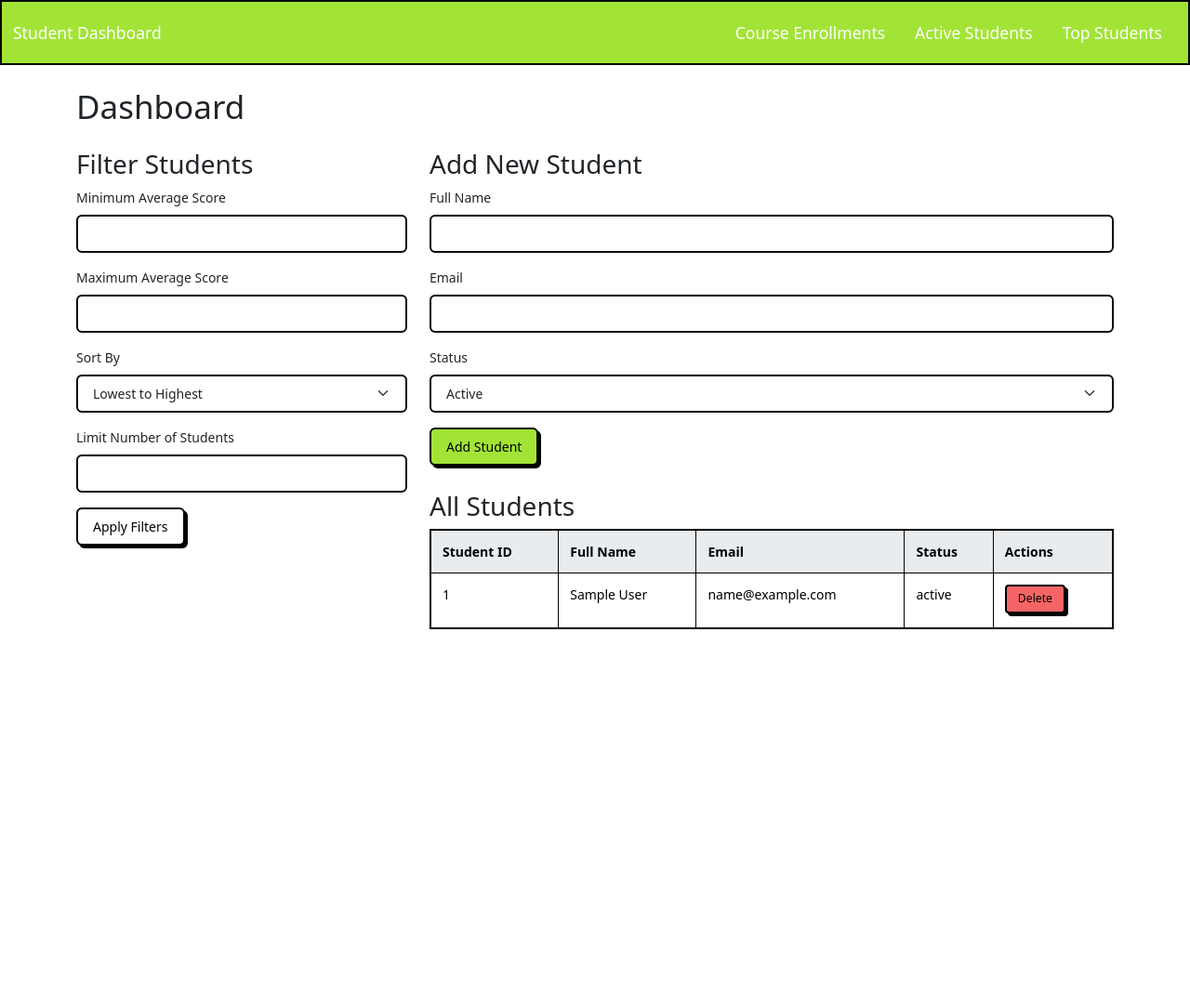
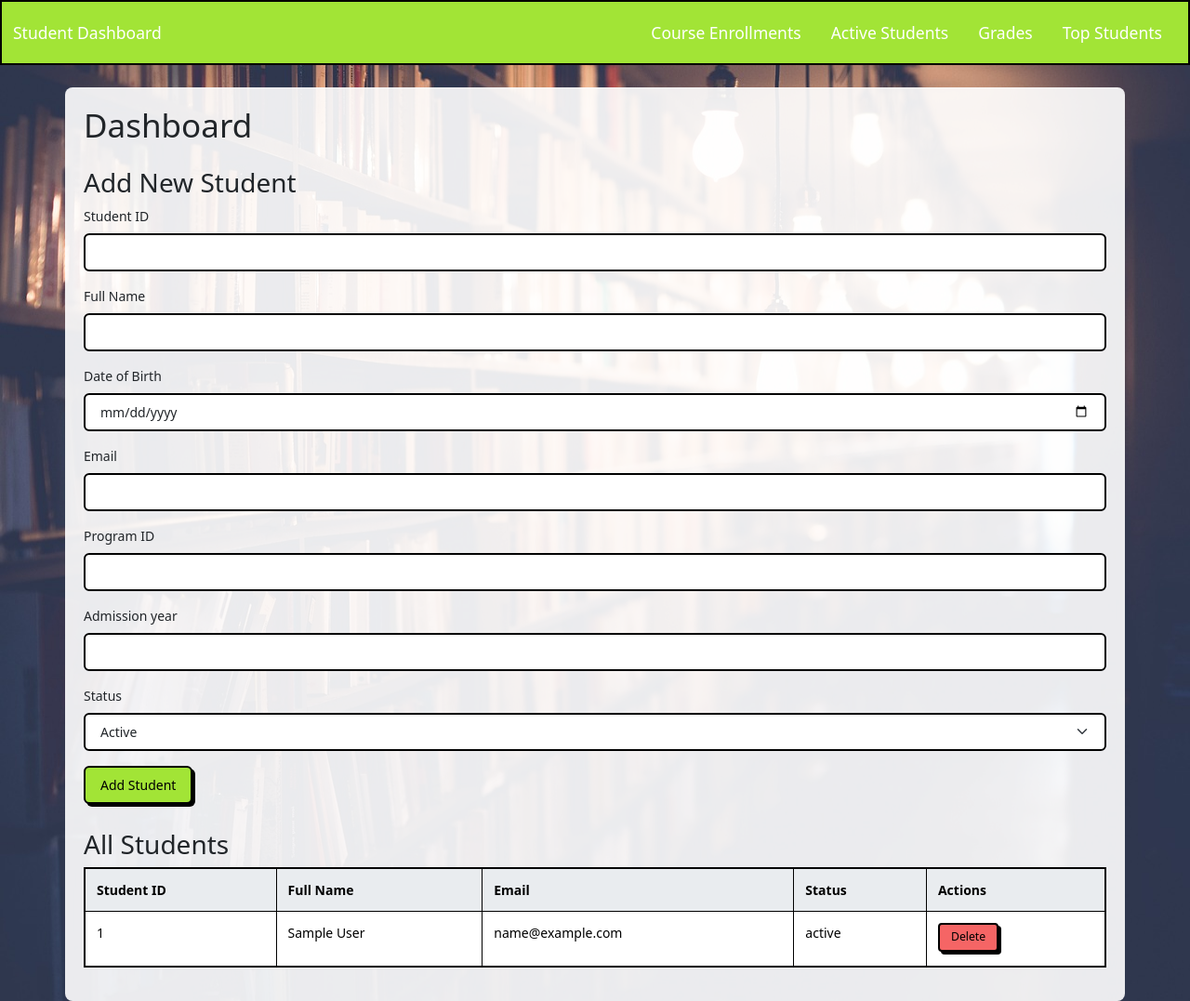
Before and after one commit to jxipaul/dbms, a Flask app: page /filter-students in a window 1280 px wide. Shown: the whole page at 93% size. Before the commit the page ends 677 px from the top, so only its background shows below. Run offline with Flask 3, Linux system fonts and the light colour scheme; tables that the repository leaves empty or names only in its code hold one stand-in row (values such as "Sample post"); some libraries are stand-ins or nearby versions.

Commit message:
fixed adding students

```diff
--- a/app.py
+++ b/app.py
@@ -19,16 +19,21 @@ def get_db_connection():
 @app.route('/add-student', methods=['POST'])
 def add_student():
     from flask import request
+    print(request.form)
+    student_id = request.form['student_id']
     full_name = request.form['full_name']
+    dob = request.form['dob']
     email = request.form['email']
+    program_id = request.form['program_id']
+    admission_year = request.form['admission_year']
     status = request.form['status']
 
     conn = get_db_connection()
     cursor = conn.cursor()
     cursor.execute("""
-        INSERT INTO Students (full_name, email, status)
-        VALUES (%s, %s, %s)
-    """, (full_name, email, status))
+        INSERT INTO Students (student_id, full_name, dob, email, program_id, admission_year, status)
+        VALUES (%s, %s, %s, %s, %s, %s, %s)
+    """, (student_id, full_name, dob, email, program_id, admission_year, status))
     conn.commit()
     cursor.close()
     conn.close()
@@ -129,7 +134,6 @@ def top_students():
         JOIN Grades g ON s.student_id = g.student_id
         GROUP BY s.student_id
         ORDER BY average_score DESC
-        LIMIT 5
     """)
     students = cursor.fetchall()
     cursor.close()
--- a/templates/dashboard.html
+++ b/templates/dashboard.html
@@ -5,6 +5,21 @@
     <meta name="viewport" content="width=device-width, initial-scale=1.0">
     <title>Dashboard</title>
     <link href="/static/bootstrap.min.css" rel="stylesheet">
+    <style>
+        body {
+            background-image: url("{{ url_for('static', filename='books.jpg') }}");
+            background-size: cover;
+            background-repeat: no-repeat;
+            background-position: center center;
+            min-height: 100vh;
+        }
+
+        .container {
+            background-color: rgba(255, 255, 255, 0.9); /* Optional for contrast */
+            padding: 20px;
+            border-radius: 8px;
+        }
+    </style>
 </head>
 <body>
     <nav class="navbar navbar-expand-lg navbar-dark bg-primary">
@@ -23,6 +38,9 @@
                 <a class="nav-link" href="/active-students">Active Students</a>
               </li>
               <li class="nav-item">
+                <a class="nav-link" href="/grades">Grades</a>
+              </li>
+              <li class="nav-item">
                 <a class="nav-link" href="/top-students">Top Students</a>
               </li>
             </ul>
@@ -33,13 +51,40 @@
         <h1 class="mb-4">Dashboard</h1>
 
         <div class="row">
-            <!-- Filter Section -->
+
+
+
+            <!-- Filter Section
             <div class="col-md-4">
                 <h2>Filter Students</h2>
                 <form action="/filter-students" method="GET">
                     <div class="mb-3">
                         <label for="min_score" class="form-label">Minimum Average Score</label>
-                        <input type="number" class="form-control" id="min_score" name="min_score" step="0.01">
+                        <input <nav class="navbar navbar-expand-lg navbar-dark bg-primary">
+                            <div class="container-fluid">
+                              <a class="navbar-brand" href="/">Student Dashboard</a>
+                              <button class="navbar-toggler" type="button" data-bs-toggle="collapse" data-bs-target="#navbarNav"
+                                aria-controls="navbarNav" aria-expanded="false" aria-label="Toggle navigation">
+                                <span class="navbar-toggler-icon"></span>
+                              </button>
+                              <div class="collapse navbar-collapse" id="navbarNav">
+                                <ul class="navbar-nav ms-auto">
+                                  <li class="nav-item">
+                                    <a class="nav-link" href="/course-enrollments">Course Enrollments</a>
+                                  </li>
+                                  <li class="nav-item">
+                                    <a class="nav-link" href="/active-students">Active Students</a>
+                                  </li>
+                                  <li class="nav-item">
+                                    <a class="nav-link" href="/grades">grades</a>
+                                  </li>
+                                  <li class="nav-item">
+                                    <a class="nav-link" href="/top-students">Top Students</a>
+                                  </li>
+                                </ul>
+                              </div>
+                            </div>
+                          </nav>type="number" class="form-control" id="min_score" name="min_score" step="0.01">
                     </div>
                     <div class="mb-3">
                         <label for="max_score" class="form-label">Maximum Average Score</label>
@@ -59,18 +104,35 @@
                     <button type="submit" class="btn btn-secondary">Apply Filters</button>
                 </form>
             </div>
+        -->
 
             <!-- Add Student Form -->
-            <div class="col-md-8">
+            <div class="col-12">
                 <h2>Add New Student</h2>
                 <form action="/add-student" method="POST">
+                    <div class="mb-3">
+                        <label for="student_id" class="form-label">Student ID</label>
+                        <input type="text" class="form-control" id="student_id" name="student_id" required>
+                    </div>
                     <div class="mb-3">
                         <label for="full_name" class="form-label">Full Name</label>
                         <input type="text" class="form-control" id="full_name" name="full_name" required>
                     </div>
                     <div class="mb-3">
+                        <label for="dob" class="form-label">Date of Birth</label>
+                        <input type="date" class="form-control" id="dob" name="dob" required>
+                    </div>
+                    <div class="mb-3">
                         <label for="email" class="form-label">Email</label>
                         <input type="email" class="form-control" id="email" name="email" required>
+                    </div>
+                    <div class="mb-3">
+                        <label for="program_id" class="form-label">Program ID</label>
+                        <input type="number" class="form-control" id="program_id" name="program_id" required>
+                    </div>
+                    <div class="mb-3">
+                        <label for="admission_year" class="form-label">Admission year</label>
+                        <input type="number" class="form-control" id="admission_year" name="admission_year" required>
                     </div>
                     <div class="mb-3">
                         <label for="status" class="form-label">Status</label>
```
Also changed, not shown: templates/active_students.html (+18 -0 lines), templates/course_enrollments.html (+18 -0 lines), templates/grades.html (+18 -0 lines), templates/top_students.html (+19 -1 lines), static/books.jpg (added).
